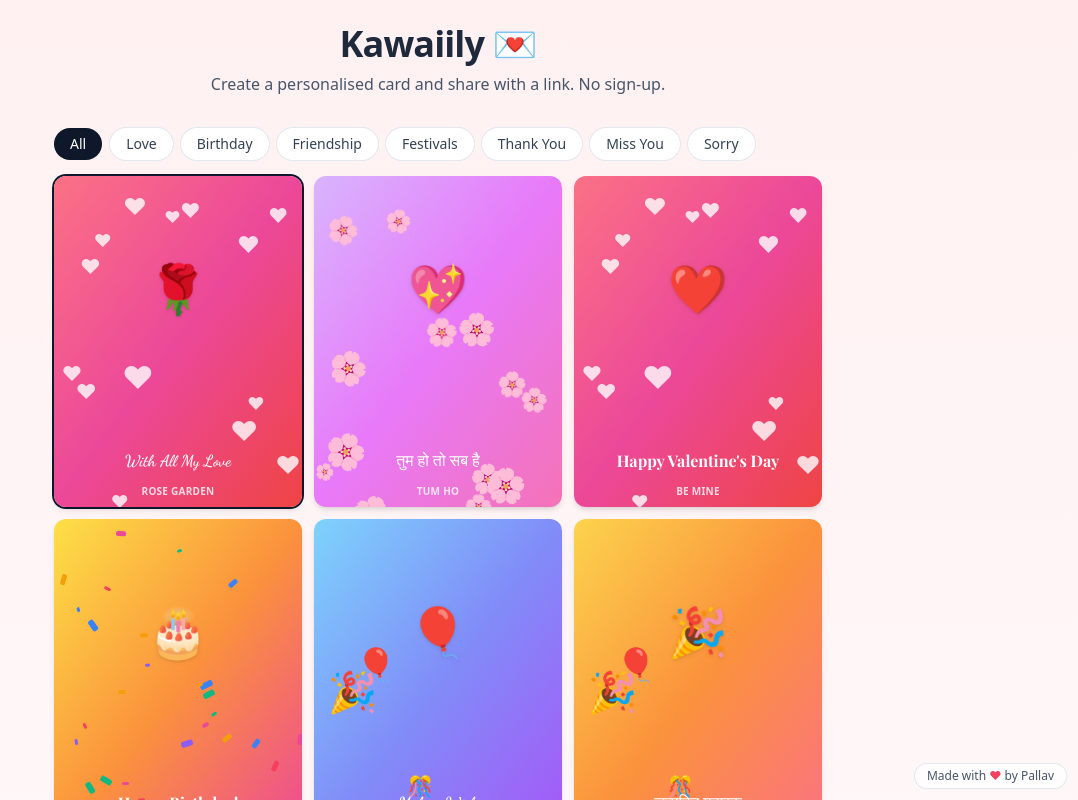
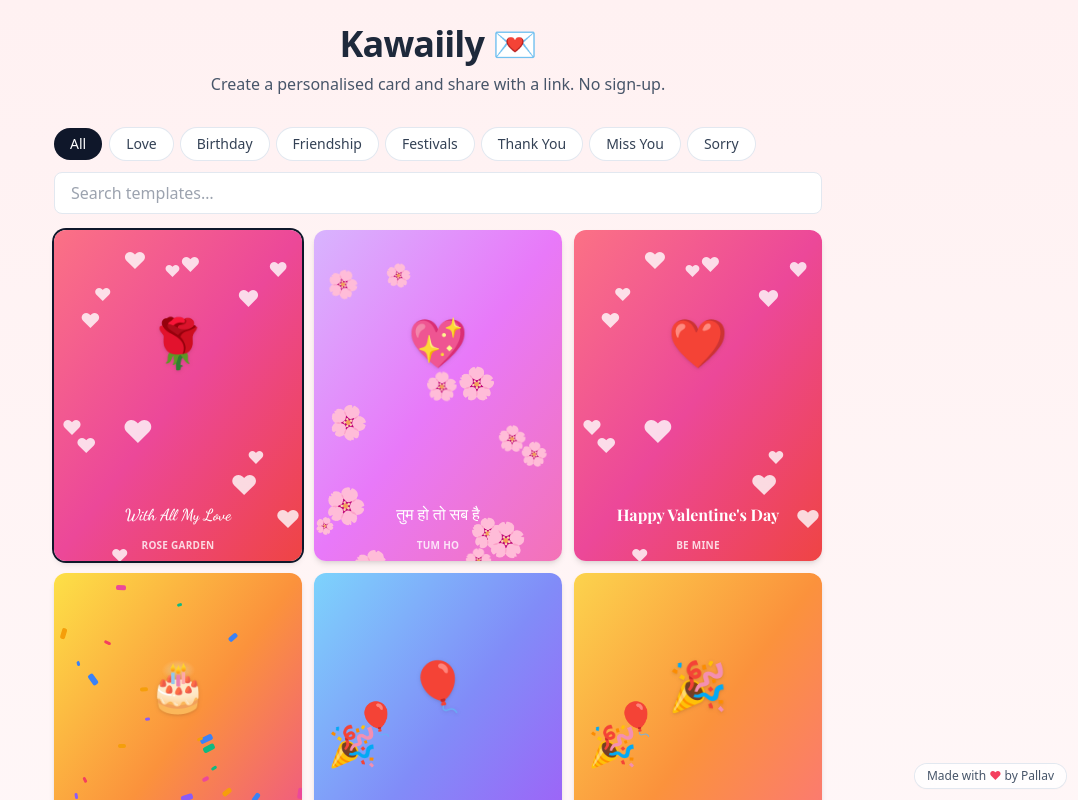
Before and after one commit to Pallav9919/kawaiily, a React (Vite) app: page / in a window 1280 px wide. Shown: the top 800 px of the page, without its empty margins (202-1280 px from the left). Built offline with nearby package versions, Linux system fonts and the light colour scheme; a web font is replaced by a local one.

Commit message:
Add template search bar with empty state

```diff
--- a/src/views/Editor.jsx
+++ b/src/views/Editor.jsx
@@ -8,6 +8,7 @@ import { buildShareUrl } from "../lib/hash";
 
 export default function Editor() {
   const [category, setCategory] = useState("all");
+  const [query, setQuery] = useState("");
   const [templateId, setTemplateId] = useState(TEMPLATES[0].id);
   const [from, setFrom] = useState("");
   const [to, setTo] = useState("");
@@ -18,10 +19,18 @@ export default function Editor() {
   const messageRef = useRef(null);
   const [highlighted, setHighlighted] = useState(false);
 
-  const filtered = useMemo(
-    () => (category === "all" ? TEMPLATES : TEMPLATES.filter((t) => t.category === category)),
-    [category]
+  const filtered = useMemo(() => {
+    const q = query.trim().toLowerCase();
+    return TEMPLATES.filter((t) => {
+      if (category !== "all" && t.category !== category) return false;
+      if (!q) return true;
+      return (
+        t.name.toLowerCase().includes(q) ||
+        t.cover.title.toLowerCase().includes(q) ||
+        t.category.toLowerCase().includes(q)
       );
+    });
+  }, [category, query]);
 
   const canGenerate = message.trim().length > 0;
 
@@ -105,9 +114,32 @@ export default function Editor() {
               </button>
             ))}
           </div>
+          <div className="relative mt-3">
+            <input
+              type="search"
+              value={query}
+              onChange={(e) => setQuery(e.target.value)}
+              placeholder="Search templates…"
+              className="w-full rounded-lg border border-slate-200 bg-white px-4 py-2 pr-9 text-base text-slate-800 outline-none focus:border-rose-400 focus:ring-2 focus:ring-rose-200"
+            />
+            {query && (
+              <button
+                onClick={() => setQuery("")}
+                aria-label="Clear search"
+                className="absolute right-2 top-1/2 -translate-y-1/2 rounded-full px-2 py-0.5 text-slate-400 hover:bg-slate-100 hover:text-slate-600"
+              >
+                ×
+              </button>
+            )}
+          </div>
         </section>
 
         <section className="mb-6">
+          {filtered.length === 0 ? (
+            <div className="rounded-xl bg-white p-8 text-center text-slate-500 ring-1 ring-slate-200">
+              No templates match “{query}”. Try a different word or clear the search.
+            </div>
+          ) : (
             <div className="grid grid-cols-2 gap-3 sm:grid-cols-3">
               {filtered.map((t) => (
                 <TemplateCard
@@ -118,6 +150,7 @@ export default function Editor() {
                 />
               ))}
             </div>
+          )}
         </section>
 
         <section
```
Lines whose indentation alone changed are shown as unchanged.
